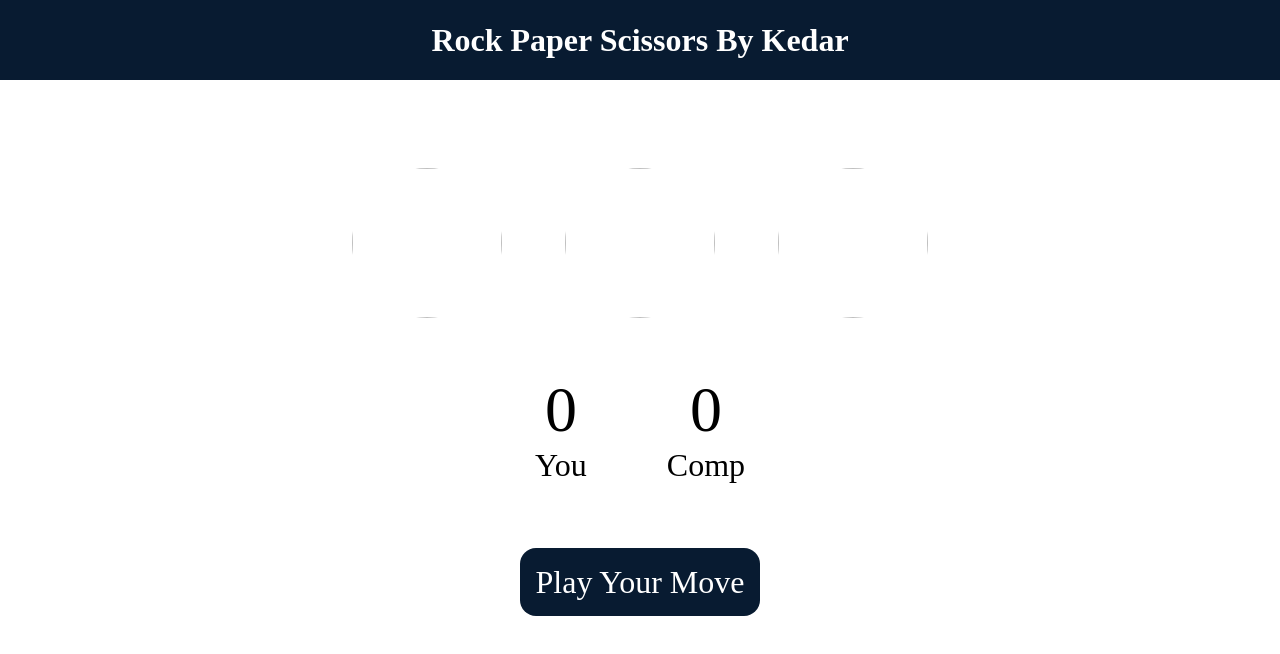
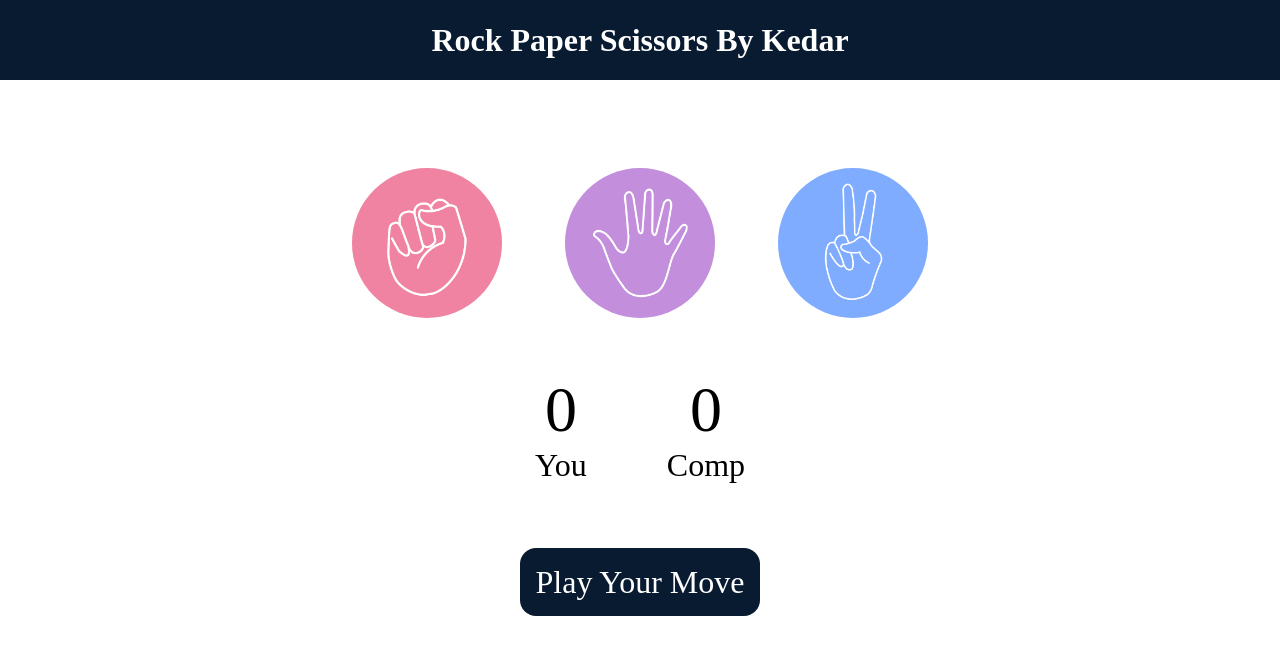
Before and after one commit to Kedarbhawthankar/rockPaperSec, a plain HTML site: page index.html in a window 1280 px wide. Drawn offline with Linux system fonts and the light colour scheme.

Commit message:
Update index.html

```diff
--- a/index.html
+++ b/index.html
@@ -10,13 +10,13 @@
     <h1>Rock Paper Scissors By Kedar</h1>
     <div class="choices">
         <div class="choice" id="rock">
-            <img src="./images/rock.png">
+            <img src="rock.png">
         </div>
         <div class="choice" id="paper">
-            <img src="./images/paper.png">
+            <img src="paper.png">
         </div>
         <div class="choice" id="scissors">
-            <img src="./images/scissors.png">
+            <img src="scissors.png">
         </div>
     </div>
 
```
